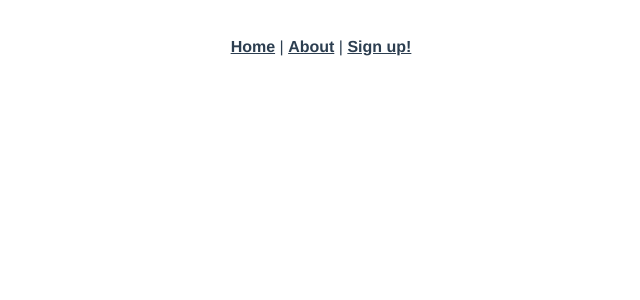
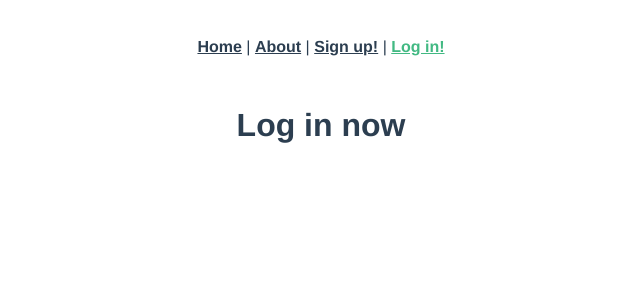
Before and after one commit to hhaurice/Herve_Haurice_7_240122, a Vue app in the folder frontend/: page /login in a window 1280 px wide. Shown: the top 300 px of the page, without its empty margins (319-959 px from the left). Built offline with nearby package versions, Linux system fonts and the light colour scheme.

Commit message:
added loginVue and vuelidate for form validation

```diff
--- a/frontend/package.json
+++ b/frontend/package.json
@@ -9,6 +9,7 @@
   },
   "dependencies": {
     "core-js": "^3.8.3",
+    "vee-validate": "^3.4.14",
     "vue": "^3.2.13",
     "vue-router": "^4.0.3"
   },
--- a/frontend/src/App.vue
+++ b/frontend/src/App.vue
@@ -2,7 +2,8 @@
   <nav>
     <router-link to="/">Home</router-link> |
     <router-link to="/about">About</router-link> |
-    <router-link to="/signup">Sign up!</router-link>
+    <router-link to="/signup">Sign up!</router-link> |
+    <router-link to="/login">Log in!</router-link>
   </nav>
   <div class="container">
     <router-view></router-view>
--- a/frontend/src/router/index.js
+++ b/frontend/src/router/index.js
@@ -2,6 +2,7 @@ import { createRouter, createWebHistory } from "vue-router";
 import HomeView from "../views/HomeView.vue";
 import AboutView from "../views/AboutView.vue";
 import SignUp from "../views/SignUp.vue";
+import LogIn from "../views/LogIn.vue";
 
 const routes = [
   {
@@ -18,6 +19,11 @@ const routes = [
     path: "/signup",
     name: "signup",
     component: SignUp
+  },
+  {
+    path: "/login",
+    name: "login",
+    component: LogIn
   }
 ];
 
--- /dev/null
+++ b/frontend/src/views/LogIn.vue
@@ -0,0 +1,5 @@
+<template>
+  <div class="login">
+    <h1>Log in now</h1>
+  </div>
+</template>
```
Also changed, not shown: 1 other file (tests, documents, lock files or other folders).
